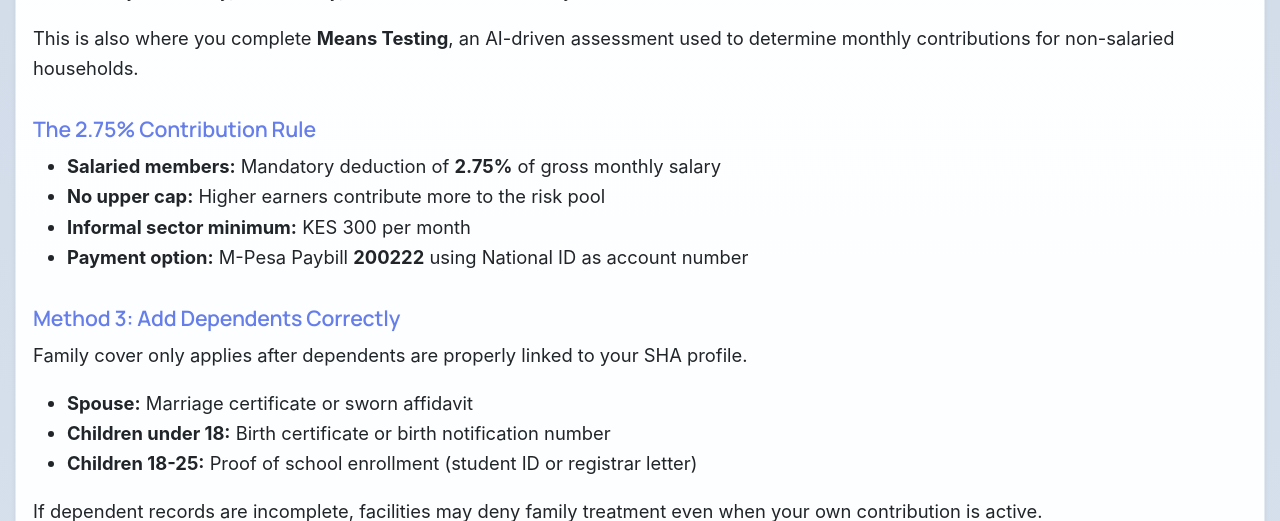
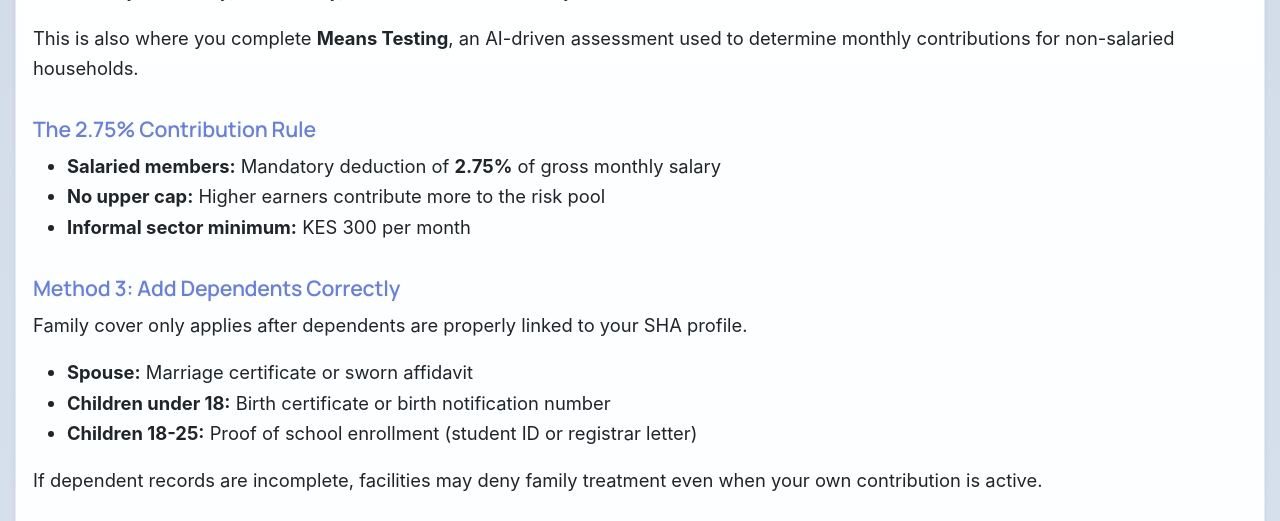
Before and after one commit to Nyangweso1/healthcare, a Flask app: page /blog in a window 1280 px wide. Shown: the part 975-1496 px from the top of the page. Run offline with Flask 3, Linux system fonts and the light colour scheme; a user stored in the database is signed in.

Commit message:
modified

```diff
--- a/templates/blog.html
+++ b/templates/blog.html
@@ -52,7 +52,6 @@
         <li><strong>Salaried members:</strong> Mandatory deduction of <strong>2.75%</strong> of gross monthly salary</li>
         <li><strong>No upper cap:</strong> Higher earners contribute more to the risk pool</li>
         <li><strong>Informal sector minimum:</strong> KES 300 per month</li>
-        <li><strong>Payment option:</strong> M-Pesa Paybill <strong>200222</strong> using National ID as account number</li>
       </ul>
 
       <h5>Method 3: Add Dependents Correctly</h5>
```
